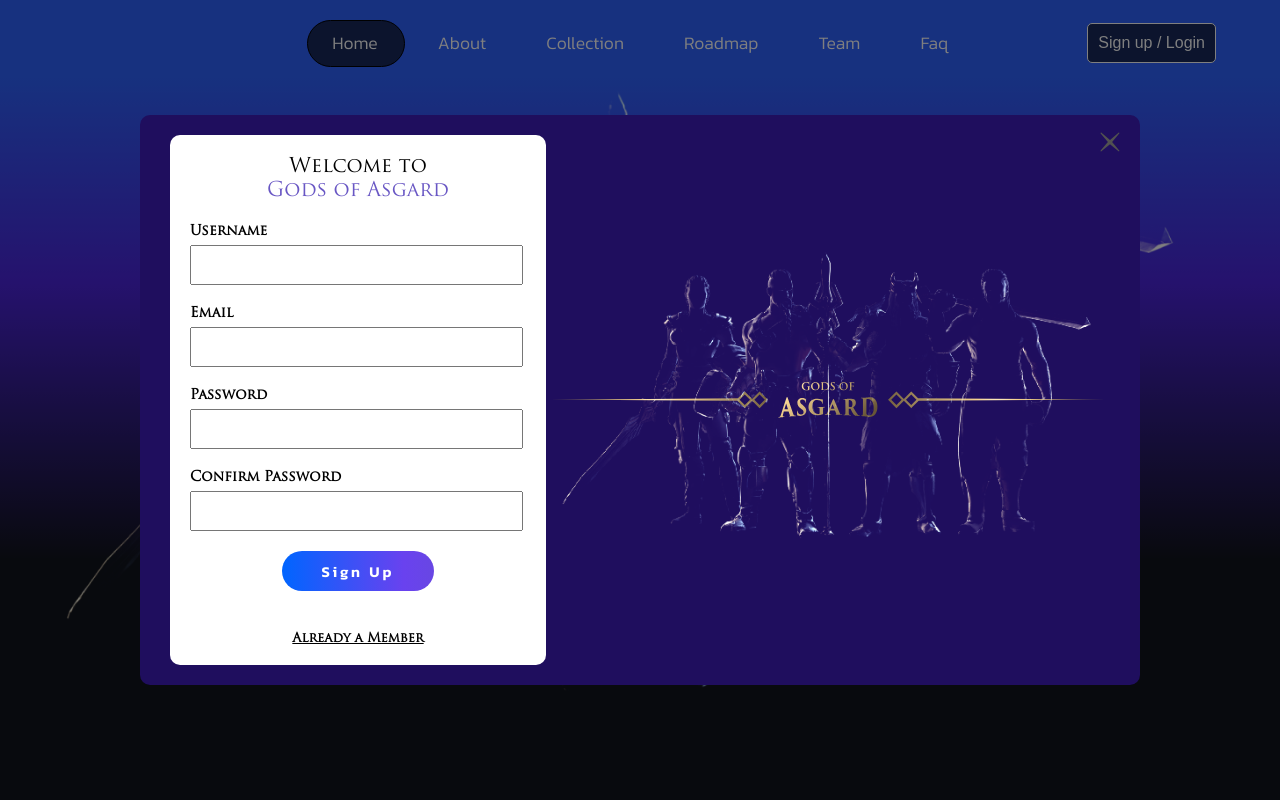
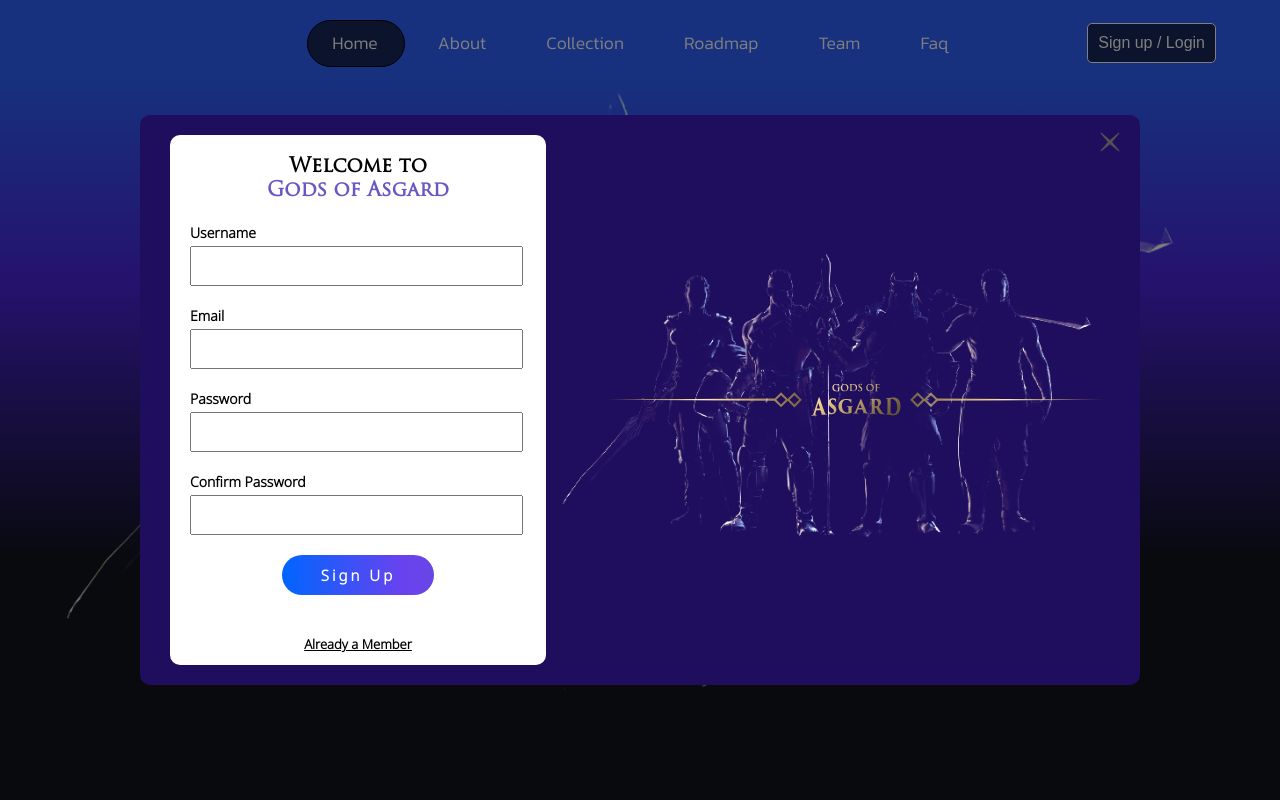
Before and after one commit to sikander-afzaal/thor_remake, a React (Create React App) app: page / in a window 1280 px wide. Both pictures are taken after a click on the button "Sign up / Login". Shown: the top 800 px of the page. Built offline with nearby package versions, Linux system fonts and the light colour scheme; grey boxes are pictures that could not be loaded.

Commit message:
finalised3

```diff
--- a/src/components/Modal/Modal.css
+++ b/src/components/Modal/Modal.css
@@ -39,7 +39,7 @@
   height: 100%;
   position: relative;
   display: flex;
-  justify-content: center;
+  justify-content: flex-end;
   align-items: center;
 }
 .bg-modal {
@@ -50,6 +50,7 @@
 .modal-logo {
   position: absolute;
   top: 50%;
+  left: 10%;
   transform: translateY(-50%);
   max-width: 100%;
   object-fit: contain;
@@ -69,7 +70,7 @@
   color: black;
   font-size: 20px;
   text-align: center;
-  font-weight: 400;
+  font-weight: 600;
   font-family: "h1", serif !important;
 }
 .leftModal h2 span {
@@ -98,23 +99,24 @@
   font-weight: 600;
   color: black;
   font-size: 14px;
-  font-family: "h1", serif !important;
+  font-family: "Noto Sans", sans-serif;
 }
 .input-row input {
   width: 99%;
   height: 40px;
   padding-left: 10px;
-  font-family: "h1", serif !important;
+  font-family: "Noto Sans", sans-serif;
 }
 .leftModal form .mint {
   height: 40px;
+  font-family: "Noto Sans", sans-serif;
 }
 .leftModal h6 {
   font-size: 13px;
   text-decoration: underline;
   margin-top: 40px;
   cursor: pointer;
-  font-family: "h1", serif !important;
+  font-family: "Noto Sans", sans-serif;
 }
 .leftModal form h5 {
   text-decoration: underline;
@@ -147,7 +149,7 @@
   border-radius: 10px;
 }
 .confirm-box h1 {
-  font-family: "h1", serif !important;
+  font-family: "Noto Sans", sans-serif;
   font-size: 17px;
 }
 .confirm-box .tick {
```
